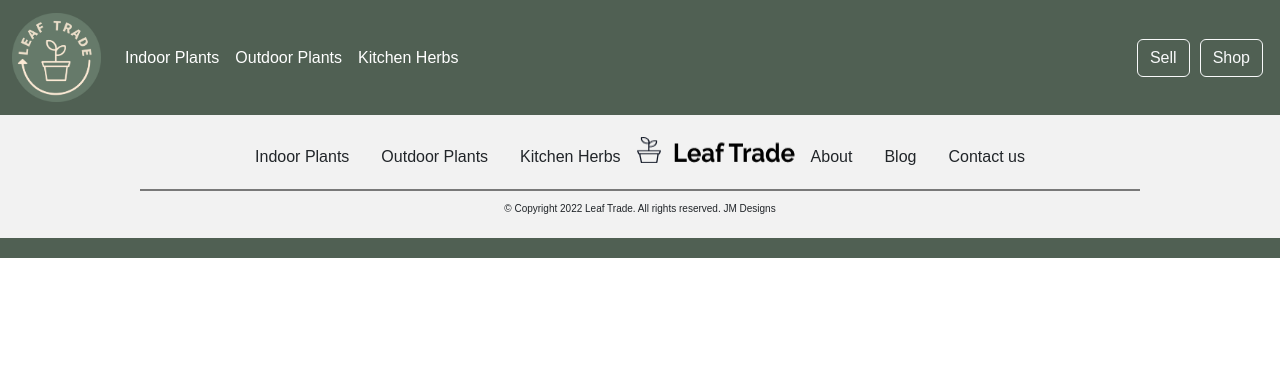
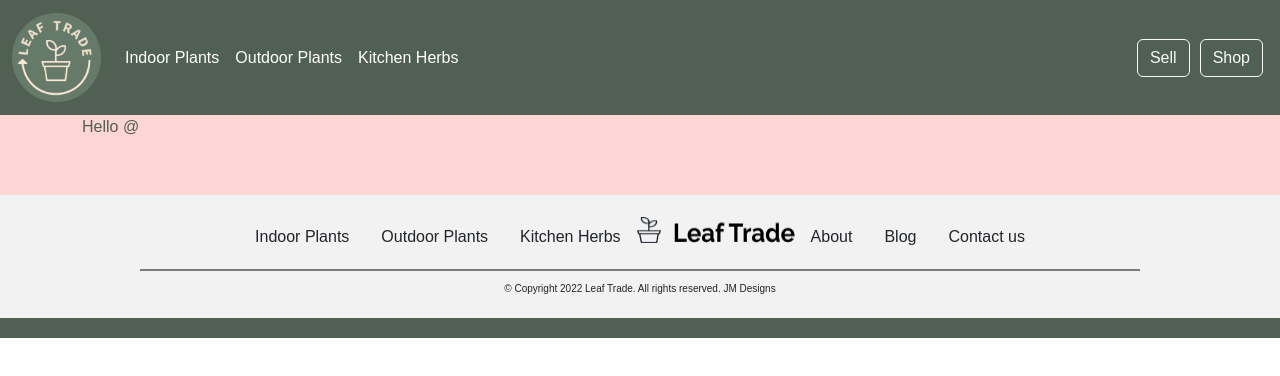
Before and after one commit to Jess2D/leafTrade, a React (Create React App) app in the folder client/: page /logout in a window 1280 px wide. Shown: the top 376 px of the page. Built offline with nearby package versions, Linux system fonts and the light colour scheme.

Commit message:
feat: add link in products at catalog

```diff
--- a/client/src/App.js
+++ b/client/src/App.js
@@ -15,6 +15,7 @@ import Questions from "./components/question/Questions";
 import FooterProductPage from "./components/productNavigation/ProductFooter";
 import MagageListing from "./components/listing/ManageListing";
 import Edit from "./components/listing/Edit";
+import { Logout } from "./components/login/Logout";
 
 const useAuth = () => {
   const user = sessionStorage.getItem("user");
@@ -45,6 +46,7 @@ const App = () => {
         <Route path="/questions/:id" element={<Questions />} />
         <Route path="/newListing" element={<NewListing />} />
         <Route path="/manageListing" element={<MagageListing />} />
+        <Route path="/logout" element={<Logout />} />
         <Route
           path="/private"
           element={
--- a/client/src/components/catalog/Catalog.js
+++ b/client/src/components/catalog/Catalog.js
@@ -1,5 +1,5 @@
 import React, { useEffect, useState } from "react";
-import { Container, Card } from "react-bootstrap";
+import { Container, Card, Button } from "react-bootstrap";
 import styled from "styled-components";
 import catalogMKT from "../../assets/catalogMKT.png";
 
@@ -18,7 +18,8 @@ const Img = styled.div`
   width: 189px;
 `;
 const CardSize = styled.div`
-  width: 220px;
+  width: 286px;
+  height: 420px;
 `;
 const PurpleSection = styled.div`
   background: rgb(242, 242, 242);
@@ -34,19 +35,26 @@ const PurpleSection = styled.div`
 /**
  * @description Represents a view of a single record of a product from MongoDB database
  */
+const url = "/product/";
 
 const Record = (props) => (
-  <CardSize className="align-self-center">
-    <Card className="align-self-center">
+  <Card className="d-flex flex-column">
+    <CardSize>
       <Card.Body>
         <Img className="text-center">
           <Card.Img variant="top" src={props.record.img} />
         </Img>
-        <Card.Title>{props.record.name}</Card.Title>
-        <Card.Text>{props.record.description}</Card.Text>
+        <Card.Title className="font-weight-bold">
+          {props.record.name}
+        </Card.Title>
+        <Card.Text>{props.record.category}</Card.Text>
+        <Card.Text>${props.record.price}</Card.Text>
+        <Button href={url + props.record._id} variant="secondary">
+          More info
+        </Button>
       </Card.Body>
-    </Card>
-  </CardSize>
+    </CardSize>
+  </Card>
 );
 
 /**
@@ -84,7 +92,7 @@ function RecordList() {
 
   // This following section will display the cards with the records of individuals.
   return (
-    <div className="d-inline-flex align-content-center justify-content-start gap-3 flex-wrap">
+    <div className="d-inline-flex align-content-center  gap-3 flex-wrap">
       {recordList()}
     </div>
   );
--- /dev/null
+++ b/client/src/components/login/Logout.js
@@ -0,0 +1,24 @@
+import React from "react";
+import styled from "styled-components";
+import { Container } from "react-bootstrap";
+
+const Box = styled.div`
+  background: #fcd6d5;
+  height: 80px;
+`;
+const Greetings = styled.div`
+  color: #506053;
+`;
+
+export const Logout = () => {
+  const userID = sessionStorage.getItem("user");
+  console.log(userID);
+  //sessionStorage.removeItem('user'); and go to home
+  return (
+    <Box>
+      <Container>
+        <Greetings>Hello @</Greetings>
+      </Container>
+    </Box>
+  );
+};
```
